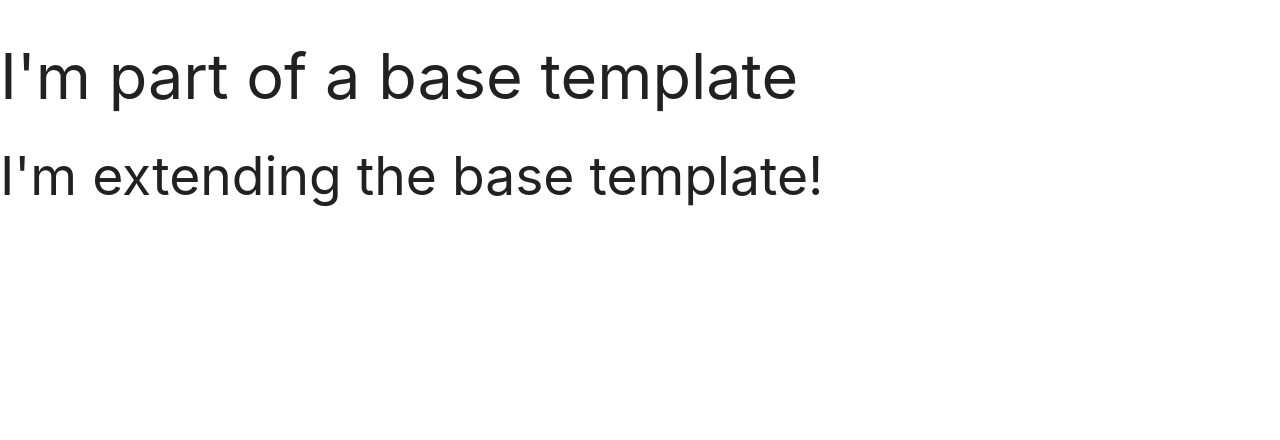
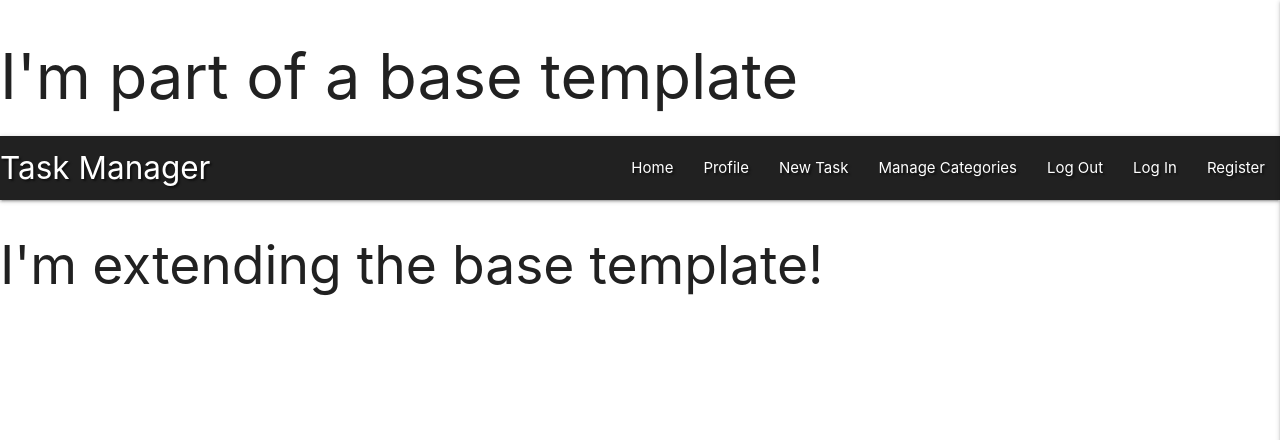
Before and after one commit to Antonio-dev7/taskmanager, a Flask app: page / in a window 1280 px wide. Shown: the top 440 px of the page. Run offline with Flask 2, Linux system fonts and the light colour scheme; data that the repository does not hold is empty; some libraries are stand-ins or nearby versions.

Commit message:
commiting because of nav bar error before reloading it all

```diff
--- a/static/css/style.css
+++ b/static/css/style.css
@@ -1,3 +1,8 @@
+.text-shadow {
+    text-shadow: 2px 2px 2px rgba(0, 0, 0, 0.5);
+}
+
+
 /* body {
     background-color: red;
 } */
--- a/static/js/script.js
+++ b/static/js/script.js
@@ -0,0 +1,3 @@
+$(document).ready(function(){
+    $(".sidenav").sidenav({edge: "right"});
+  });
--- a/templates/base.html
+++ b/templates/base.html
@@ -13,6 +13,36 @@
 </head>
 <body>
     <h1>I'm part of a base template </h1>
+    <header>
+    <!-- Top nav -->
+        <nav class="nav-extended text-shadow grey darken-4">
+            <div class="nav-wrapper">
+            <a href="#!" class="brand-logo">Task Manager</a>
+            <a href="#" data-target="mobile-demo" class="sidenav-trigger right"><i class="fas fa-bars"></i></a>
+            <ul class="right hide-on-med-and-down">
+                <li><a href="#">Home</a></li>
+                <li><a href="#">Profile</a></li>
+                <li><a href="#">New Task</a></li>
+                <li><a href="#">Manage Categories</a></li>
+                <li><a href="#">Log Out</a></li>
+                <li><a href="#">Log In</a></li>
+                <li><a href="#">Register</a></li>
+            </ul>
+            </div>
+        </nav>
+
+        <!-- Mobile sidenav -->
+        <ul class="sidenav" id="mobile-demo">
+            <li><h4 class="center-align light-blue-text text-darken-4">Task Manager</h4></li>
+                <li><a href="#">Home</a></li>
+                <li><a href="#">Profile</a></li>
+                <li><a href="#">New Task</a></li>
+                <li><a href="#">Manage Categories</a></li>
+                <li><a href="#">Log Out</a></li>
+                <li><a href="#">Log In</a></li>
+                <li><a href="#">Register</a></li>
+        </ul>
+    </header>
     {% block content %}
     {% endblock %}
 
```
